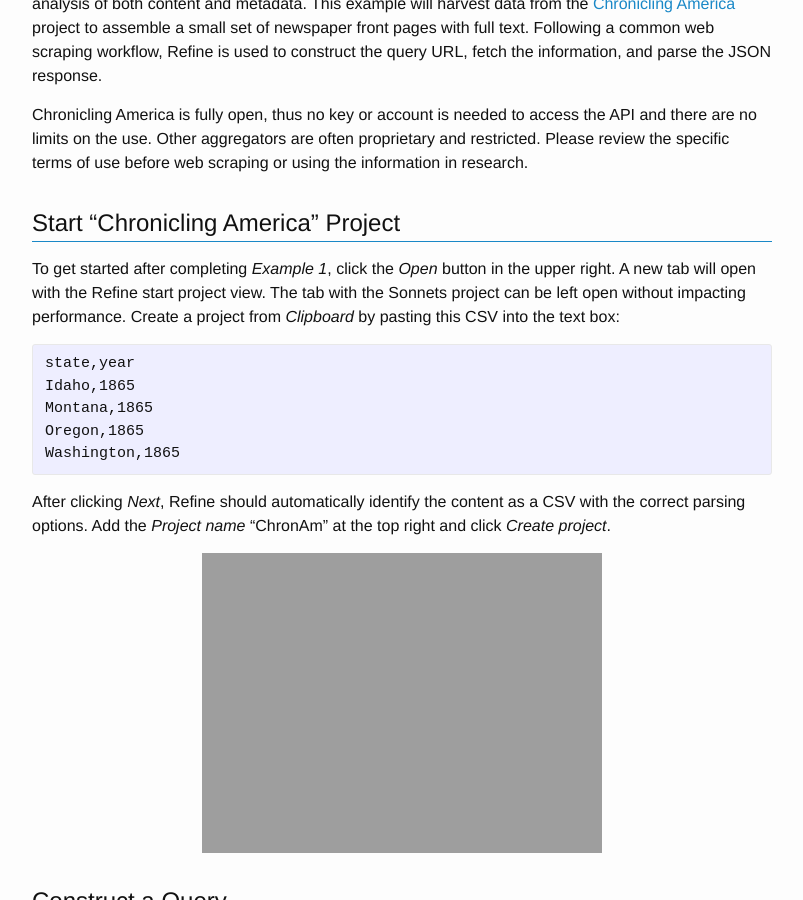
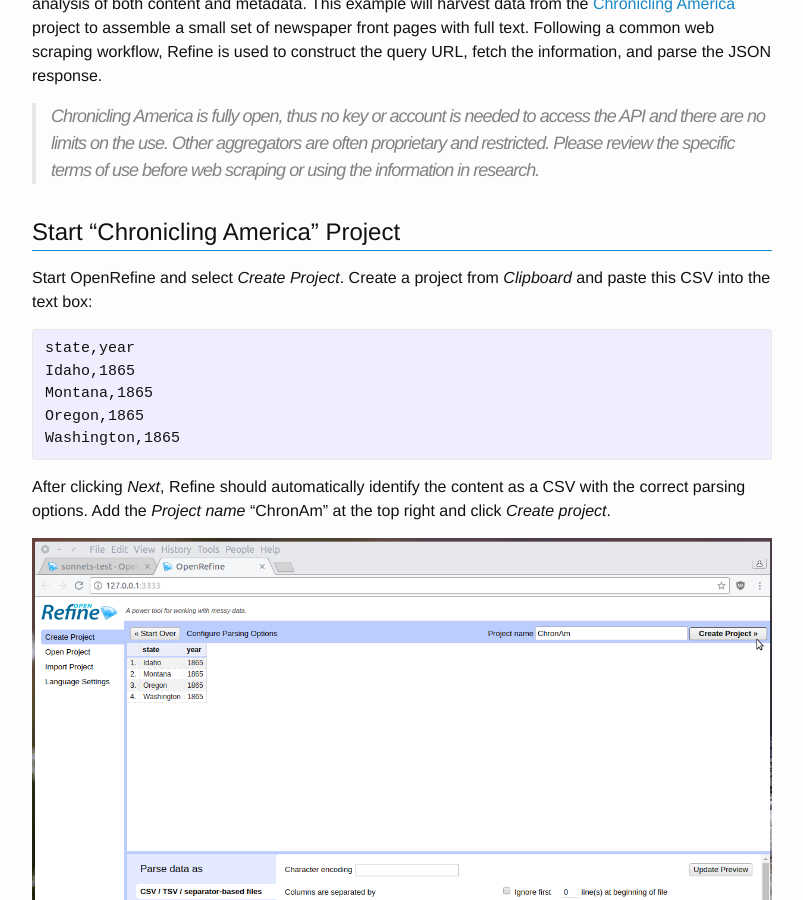
Before and after one commit to evanwill/clean-your-data, a Jekyll site: the page built from chronam-demo.md, in a window 1280 px wide and 900 px high, scrolled down 353 px. Shown: the whole window, without its empty margins (238-1041 px from the left). Built offline with Jekyll 4.4.1, drawn with Linux system fonts in a browser that asks for light colours.

Commit message:
update demos

````diff
--- a/chronam-demo.md
+++ b/chronam-demo.md
@@ -12,18 +12,15 @@ These sources enable new queries and aggregations of text that were previously i
 This example will harvest data from the [Chronicling America](http://chroniclingamerica.loc.gov/) project to assemble a small set of newspaper front pages with full text.
 Following a common web scraping workflow, Refine is used to construct the query URL, fetch the information, and parse the JSON response.
 
-<div class="alert alert-warning">
-Chronicling America is fully open, thus no key or account is needed to access the API and there are no limits on the use.
-Other aggregators are often proprietary and restricted.
-Please review the specific terms of use before web scraping or using the information in research.
-</div>
+> Chronicling America is fully open, thus no key or account is needed to access the API and there are no limits on the use.
+> Other aggregators are often proprietary and restricted.
+> Please review the specific terms of use before web scraping or using the information in research.
+
 
 ## Start "Chronicling America" Project
 
-To get started after completing *Example 1*, click the *Open* button in the upper right.
-A new tab will open with the Refine start project view.
-The tab with the Sonnets project can be left open without impacting performance.
-Create a project from *Clipboard* by pasting this CSV into the text box:
+Start OpenRefine and select *Create Project*.
+Create a project from *Clipboard* and paste this CSV into the text box:
 
 ```
 state,year
@@ -36,7 +33,7 @@ Washington,1865
 After clicking *Next*, Refine should automatically identify the content as a CSV with the correct parsing options.
 Add the *Project name* "ChronAm" at the top right and click *Create project*.
 
-{% include figure.html caption="Create project" filename="refine-start-project.png" %}
+{% include figure.html caption="Create project" file="lesson/refine-start-project.png" %}
 
 ## Construct a Query
 
@@ -65,7 +62,7 @@ To create the set of search queries, from the *state* column, add a column named
 ```
 "http://chroniclingamerica.loc.gov/search/pages/results/?state=" + value.escape('url') + "&date1=" + cells['year'].value.escape('url') + "&date2=" + cells['year'].value.escape('url') + "&dateFilterType=yearRange&sequence=1&sort=date&rows=5&format=json"
 ```
-{% include figure.html caption="Create query URL" filename="refine-chronam-url.png" %}
+{% include figure.html caption="Create query URL" file="lesson/refine-chronam-url.png" %}
 
 The expression concatenates the constants (base URL, search service, and query field names) together with the values in each row.
 The `escape()` function is added to the cell variables to ensure the string will be safe in a URL (the opposite of the `unescape()` function introduced in *Example 1*).
@@ -104,7 +101,7 @@ Add a new column based on *fetch* with the name "items" and enter this expressio
 value.parseJson()['items'].join("|||")
 ```
 
-{% include figure.html caption="parse json items" filename="refine-parse-items.png" %}
+{% include figure.html caption="parse json items" file="lesson/refine-parse-items.png" %}
 
 Selecting `['items']` exposes the array of newspaper records nested inside the JSON response.
 The `join()` function concatenates the array with the given separator resulting in a string value.
@@ -121,13 +118,13 @@ Notice that the new rows are empty in all columns except *items*.
 To ensure the state is available with each newspaper issue, the empty values can be filled using the `Fill down` function.
 Click on the *state* column > *Edit cells* > *Fill down*.
 
-{% include figure.html caption="fill down" filename="refine-fill-down.png" %}
+{% include figure.html caption="fill down" file="lesson/refine-fill-down.png" %}
 
 This is a good point to clean up the unnecessary columns.
 Click on the *All* column > *Edit columns* > *Re-order / remove columns*.
 Drag all columns except *state* and *items* to the right side, then click *OK* to remove them.
 
-{% include figure.html caption="Re-order / remove columns" filename="refine-chronam-reorder.png" %}
+{% include figure.html caption="Re-order / remove columns" file="lesson/refine-chronam-reorder.png" %}
 
 Sanity check: with the original columns removed, both *records* and *rows* will read 20.
 This makes sense, as the project started with four states and fetched five records for each.
@@ -147,7 +144,7 @@ Create a new column from *items* for each newspaper metadata element by parsing
 
 After the desired information is extracted, the *items* column can be removed using *Edit column* > *Remove this column*.
 
-{% include figure.html caption="Final ChronAm project columns" filename="refine-chronam-final.png" %}
+{% include figure.html caption="Final ChronAm project columns" file="lesson/refine-chronam-final.png" %}
 
 Each column could be further refined using other GREL transformations.
 For example, to convert *date* to a more readable format, use [GREL date functions](https://github.com/OpenRefine/OpenRefine/wiki/GREL-Date-Functions).
````
Also changed, not shown: 4-demo.md (+4 -22 lines), sonnets-demo.md (+2 -2 lines).
